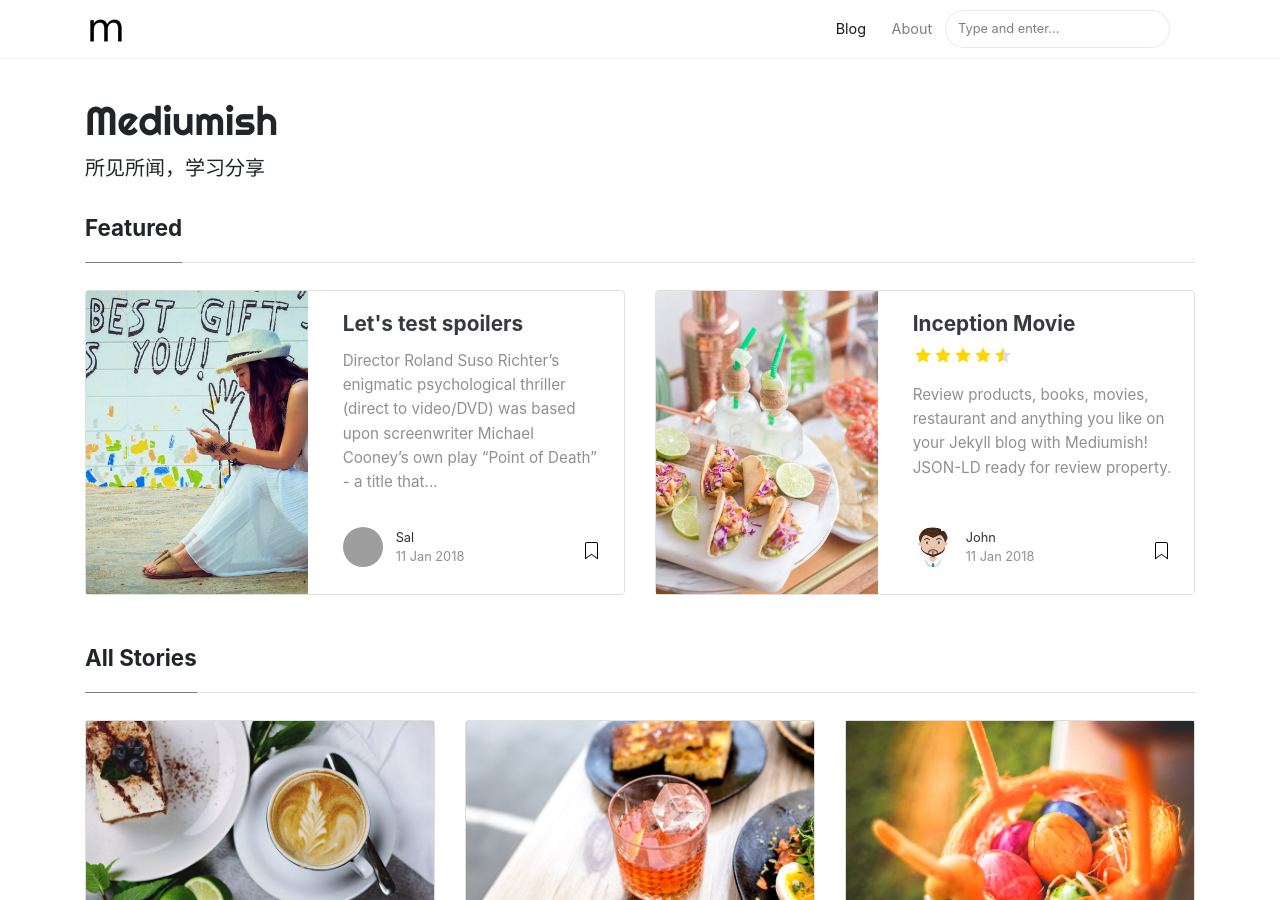
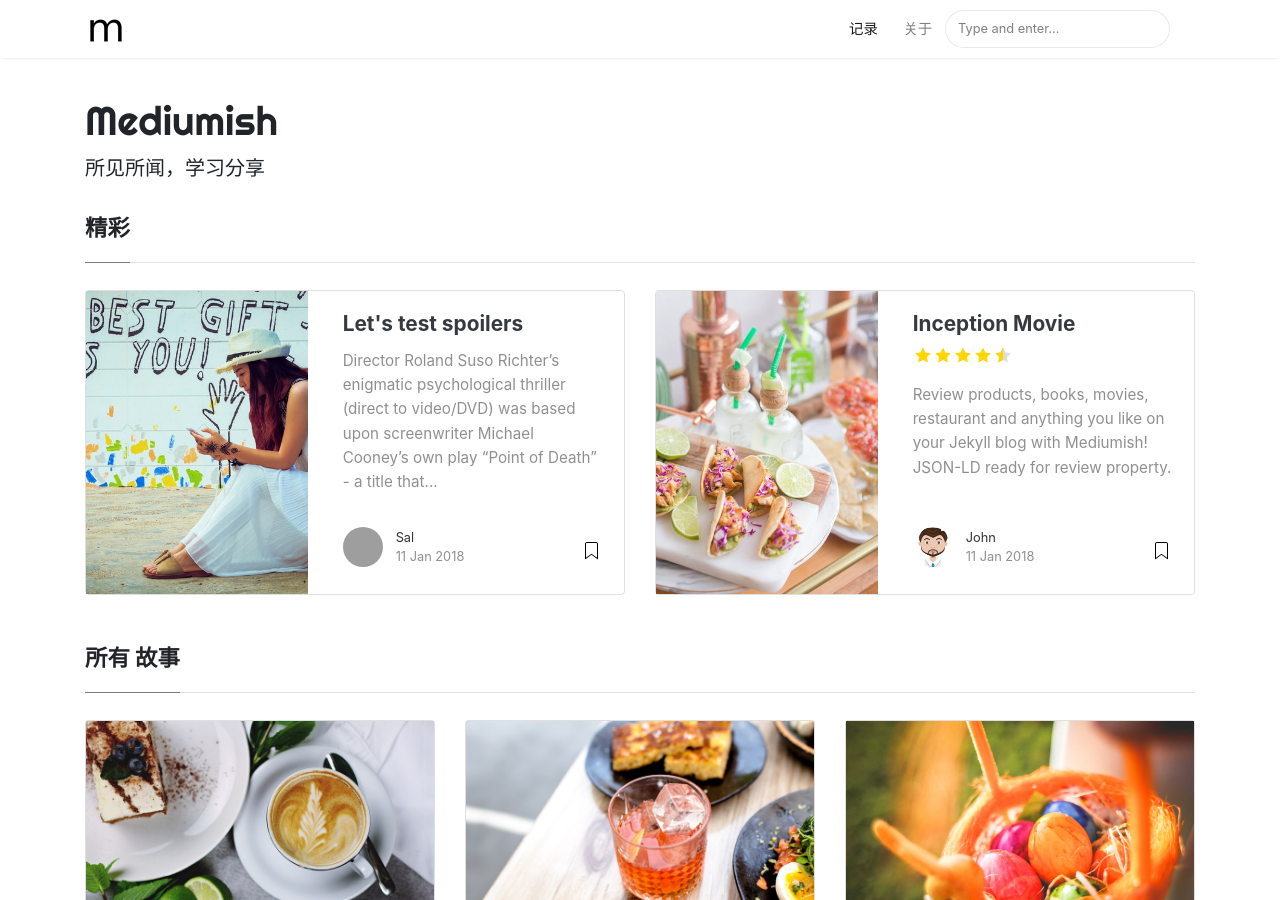
Before and after one commit to all-face/Pokerface, a Jekyll site: the page built from index.html, in a window 1280 px wide and 900 px high. Built offline with Jekyll 4.4.1, drawn with Linux system fonts in a browser that asks for light colours; nearby versions of some CDN libraries; the list of posts is cut into pages by our own code; grey boxes are pictures that could not be loaded.

Commit message:
修改为中文

```diff
--- a/_layouts/default.html
+++ b/_layouts/default.html
@@ -68,11 +68,11 @@
                 {% else %}
                 <li class="nav-item">
                 {% endif %}
-                <a class="nav-link" href="{{ site.baseurl }}/index.html">Blog</a>
+                <a class="nav-link" href="{{ site.baseurl }}/index.html">记录</a>
                 </li>
 
                 <li class="nav-item">
-                <a class="nav-link" href="{{ site.baseurl }}/about">About</a>
+                <a class="nav-link" href="{{ site.baseurl }}/about">关于</a>
                 </li>
 
                 <!--<li class="nav-item">-->
@@ -128,7 +128,7 @@
 ================================================== -->
 <div class="alertbar">
 	<div class="container text-center">
-		<span><img src="{{ site.baseurl }}/{{ site.logo }}" alt="{{site.title}}"> &nbsp; Never miss a <b>story</b> from us, subscribe to our newsletter</span>
+		<span><img src="{{ site.baseurl }}/{{ site.logo }}" alt="{{site.title}}"> &nbsp; 不要错过我们的 <b>故事</b></span>
         <form action="{{site.mailchimp-list}}" method="post" name="mc-embedded-subscribe-form" class="wj-contact-form validate" target="_blank" novalidate>
             <div class="mc-field-group">
             <input type="email" placeholder="Email" name="EMAIL" class="required email" id="mce-EMAIL" autocomplete="on" required>
--- a/index.html
+++ b/index.html
@@ -9,7 +9,7 @@
 ================================================== -->
 <section class="featured-posts">
     <div class="section-title">
-        <h2><span>Featured</span></h2>
+        <h2><span>精彩</span></h2>
     </div>
     <div class="row">
 
@@ -34,7 +34,7 @@
 
     <div class="section-title">
 
-        <h2><span>All Stories</span></h2>
+        <h2><span>所有 故事</span></h2>
 
     </div>
 
```
